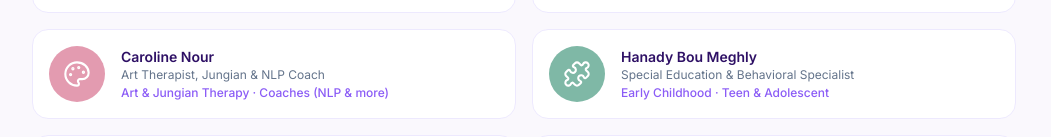
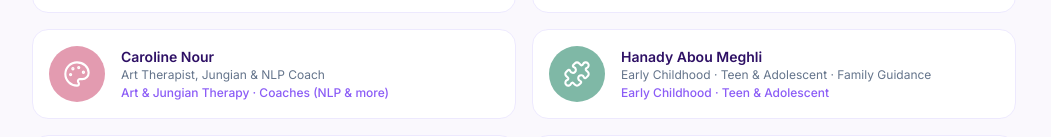
Before and after one commit to rifka-lb/Rifka-app, a React (Vite) app: page / in a window 1280 px wide. Shown: the part 518-655 px from the top of the page, without its empty margins (116-1167 px from the left). Built offline with nearby package versions, Linux system fonts and the light colour scheme.

Commit message:
Update details for Hanady Abou Meghli

```diff
--- a/App.jsx
+++ b/App.jsx
@@ -94,13 +94,13 @@ const DEFAULT_SPECIALISTS = [
   },
   {
     id: "s_hanady", order: 4, categoryIds: ["c5", "c4"], active: true, icon: "puzzle",
-    name_en: "Hanady Bou Meghly", name_ar: "هنادي بو مغلي",
-    title_en: "Special Education & Behavioral Specialist", title_ar: "أخصائية تربية خاصة وتدخل سلوكي",
+    name_en: "Hanady Abou Meghli", name_ar: "هنادي بو مغلي",
+    title_en: "Early Childhood · Teen & Adolescent · Family Guidance", title_ar: "أخصائية تربية خاصة وتدخل سلوكي",
     bio_en: "Specialist in special education, behavioral intervention, child & adolescent mental health, and family guidance.",
     bio_ar: "أخصائية بالتربية الخاصة، التدخل السلوكي، الصحة النفسية للأطفال والمراهقين، وتوجيه الأهل.",
     location_en: "Beirut - Sodeco", location_ar: "بيروت - الصوديكو",
     mode: "both", languages: "AR, EN",
-    expertise_en: "Special Education, Behavioral Support, Learning Difficulties, Inclusion",
+    expertise_en: "Family Guidance, Special Education, Behavioral Intervention, Emotional Regulation",
     expertise_ar: "التربية الخاصة، الدعم السلوكي، صعوبات التعلّم، الدمج",
     price: "Contact for pricing", credentials_en: "Special Education Specialist", credentials_ar: "أخصائية تربية خاصة",
     calendly: "https://calendly.com/hanadi-kronful/30min", whatsapp: "96170005833",
```
